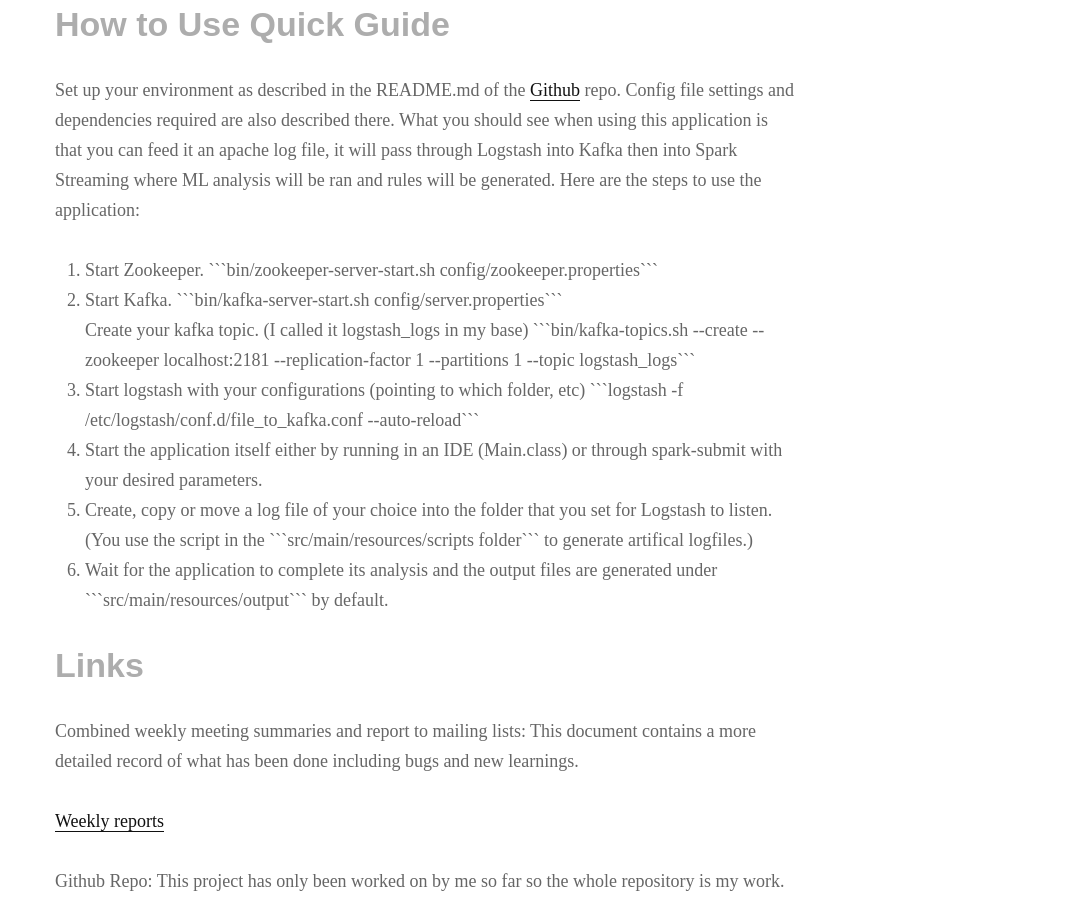
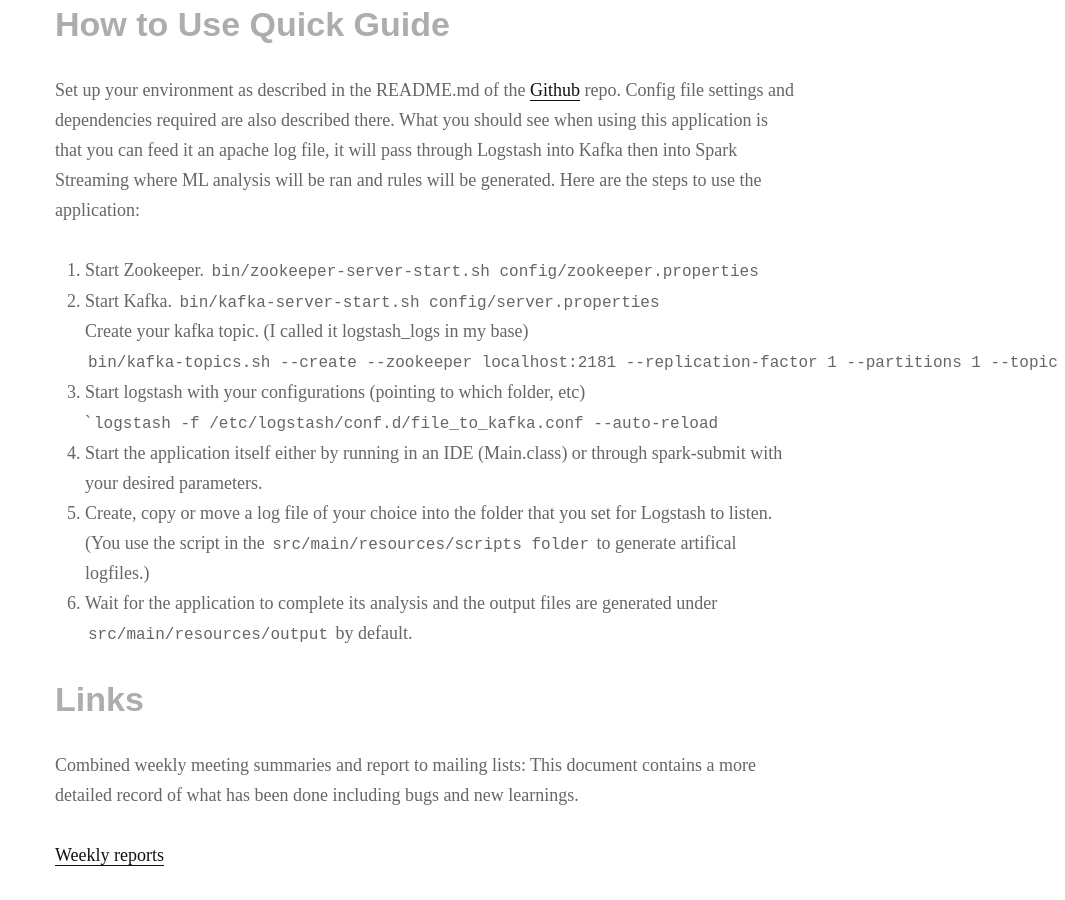
Before and after one commit to timothy22000/timothy22000.github.io, a Jekyll site: the page built from _posts/2016-08-22-gsoc-work-report.md, in a window 1280 px wide and 900 px high, scrolled down 3848 px. Shown: the whole window, without its empty margins (215-1280 px from the left). Built offline with Jekyll 4.4.1, drawn with Linux system fonts in a browser that asks for light colours; nearby versions of some CDN libraries; some web fonts are replaced.

Commit message:
Code blocks adjustment

````diff
--- a/_posts/2016-08-22-gsoc-work-report.md
+++ b/_posts/2016-08-22-gsoc-work-report.md
@@ -58,28 +58,28 @@ Set up your environment as described in the README.md of the <a href="https://gi
 <ol>
     <li>
     Start Zookeeper.
-    ```bin/zookeeper-server-start.sh config/zookeeper.properties```
+    <code>bin/zookeeper-server-start.sh config/zookeeper.properties</code>
     </li>
     <li>
     Start Kafka.
-    ```bin/kafka-server-start.sh config/server.properties```
+    <code>bin/kafka-server-start.sh config/server.properties</code>
     </li>
     Create your kafka topic. (I called it logstash_logs in my base)
-    ```bin/kafka-topics.sh --create --zookeeper localhost:2181 --replication-factor 1 --partitions 1 --topic logstash_logs```
+    <code>bin/kafka-topics.sh --create --zookeeper localhost:2181 --replication-factor 1 --partitions 1 --topic logstash_logs</code>
     <li>
     Start logstash with your configurations (pointing to which folder, etc)
-    ```logstash -f /etc/logstash/conf.d/file_to_kafka.conf --auto-reload```
+    `<code>logstash -f /etc/logstash/conf.d/file_to_kafka.conf --auto-reload</code>
     </li>
     <li>
     Start the application itself either by running in an IDE (Main.class) or through spark-submit with your desired parameters.
     </li>
     <li>
     Create, copy or move a log file of your choice into the folder that you set for Logstash to listen.
-    (You use the script in the ```src/main/resources/scripts folder``` to generate artifical logfiles.)
+    (You use the script in the <code>src/main/resources/scripts folder</code> to generate artifical logfiles.)
     </li>
     <li>
     Wait for the application to complete its analysis and the output files are generated under
-    ```src/main/resources/output``` by default.
+    <code>src/main/resources/output</code> by default.
     </li>
 </ol>
 
````
